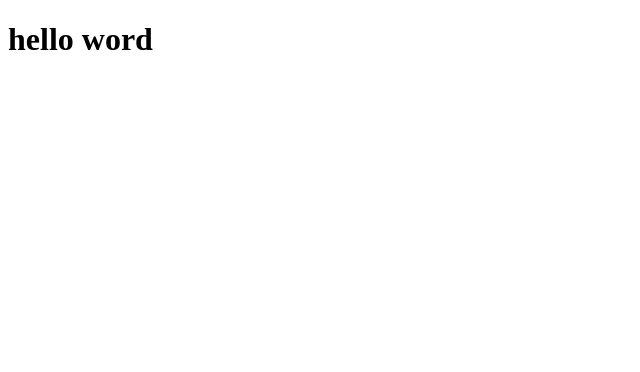
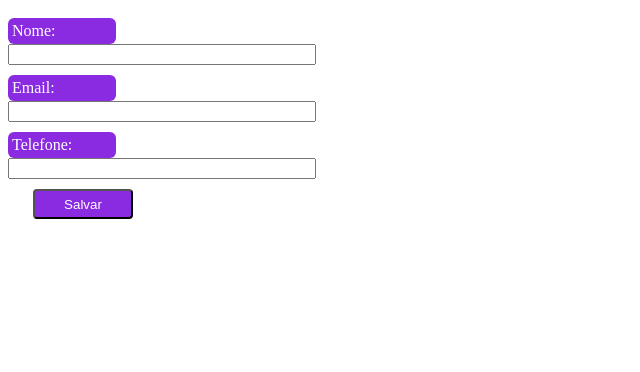
Before and after one commit to victor-dv/webfront, a plain HTML site: page index.html in a window 1280 px wide. Shown: the whole page, without its empty margins (0-640 px from the left). Drawn offline with Linux system fonts and the light colour scheme.

Commit message:
Atividade

```diff
--- a/index.html
+++ b/index.html
@@ -4,13 +4,24 @@
     <meta charset="UTF-8">
     <meta name="viewport" content="width=device-width, initial-scale=1.0">
     <title>Document</title>
+    <link rel="stylesheet" href="style.css">
 </head>
 <body>
-    <div id="container">
 
-    </div>
+    <div class="container">
+        <div class="barras">
+    <span >Nome:</span> <input id="nome" type="text">
+    <span >Email: </span> <input id="email" type="text">
+    <span >Telefone: </span> <input id="telefone" type="text">
 
-    <h1>hello word</h1>
+    <button onclick="salvar()">Salvar </button>
+
+    <h6 id="resultadoNome"></h6>
+    <h6 id="resultadoEmail"></h6>
+    <h6 id="resultadoTelefone"></h6>
+
+</div>
+</div>
 
     <script src="script.js"></script>
 </body>
--- a/script.js
+++ b/script.js
@@ -1,40 +1,20 @@
-/*
-indrotução jaascript */
+const titulo = document.getElementById("titulo")
+//input
+const nome = document.getElementById("nome")
+const email = document.getElementById("email")
+const telefone = document.getElementById("telefone")
+
+//output
+const resultadoNome = document.getElementById("resultadoNome")
+const resultadoEmail = document.getElementById("resultadoEmail")
+const resultadoTelefone = document.getElementById("resultadoTelefone")
 
 
-var nome = "Samuel"
-let idade = 45
-const anoNascimento = 1977;
-let idadeEsposa = "45"
 
 
-console.log(idade === idadeEsposa);
- let listaCompras = ["Maçã" , "Manga" , "Maracujá", 13, ]
+function salvar(){
+ resultadoNome.textContent = nome.value
+ resultadoEmail.textContent = email.value
+resultadoTelefone.textContent = telefone.value
 
- // se o valor é verdadeiro nao precisa colocar no if === true
- /* var isOld = true;
- if(isOld){
-
- }
- */
-
- if (idade === idadeEsposa) {
-    console.log ("Igual")
- }
- else if(idade =! idadeEsposa){
-    console.log("diferente")
- }else{
-
- }
-
- /* Array
-  accsesando oo array fazendo referencia ao index
- */
-
-  let lista = [1,2,3,4,5,6]
-
-  for (let index = 0; index < lista.length; index++) {
-    const element = lista[index];
-
-    console.log(element)
-  }
+}
--- a/style.css
+++ b/style.css
@@ -0,0 +1,40 @@
+*{
+    width: 1200px;
+    margin: 0auto;
+}
+.container{
+   height: 1000px;
+   width: 1200px;
+   margin: 0 auto;
+
+
+}
+.barras{
+    display: flex;
+    flex-direction: column;
+}
+
+span{
+    background-color: blueviolet;
+    padding: 4px;
+    margin-top: 10px;
+    margin-right: 8px;
+     border-radius: 6px;
+    color: white;
+    width: 100px;
+    margin-top: 10px;
+}
+
+input{
+    width: 300px;
+}
+
+button{
+    height: 30px;
+    width: 100px;
+    border-radius: 4px;
+    color: white;
+    background-color: blueviolet;
+    margin-top: 10px;
+    margin-left: 25px;
+}
```
